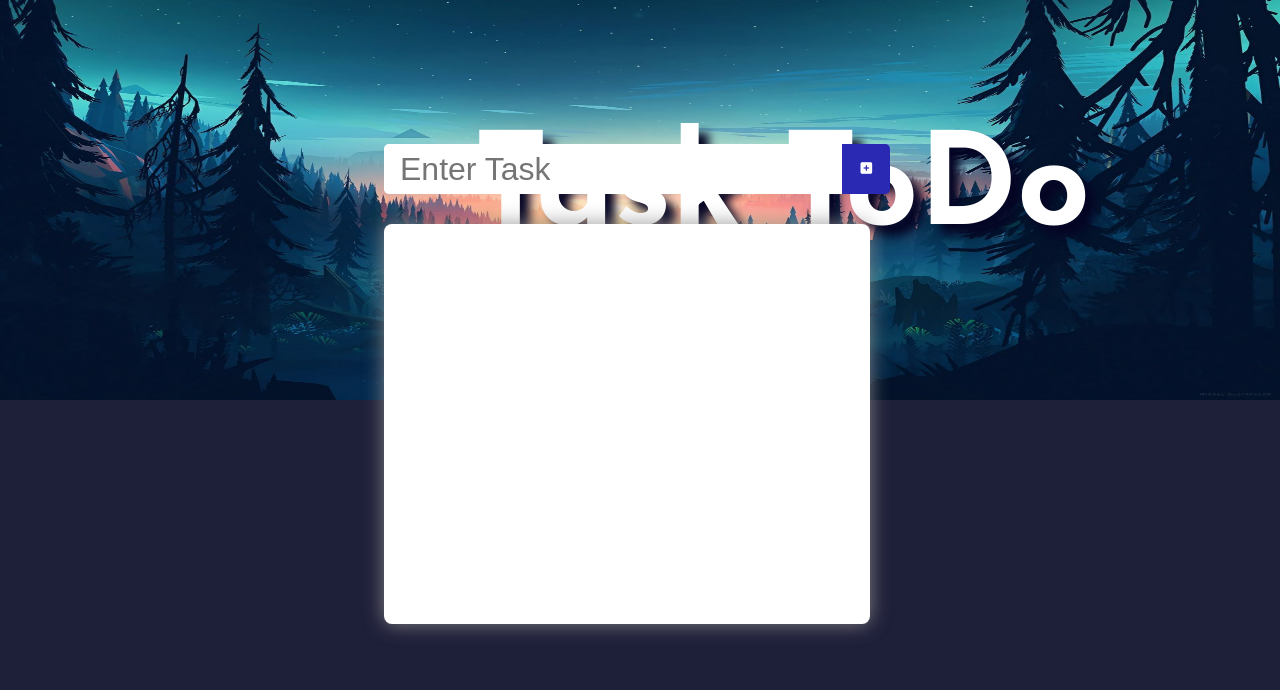
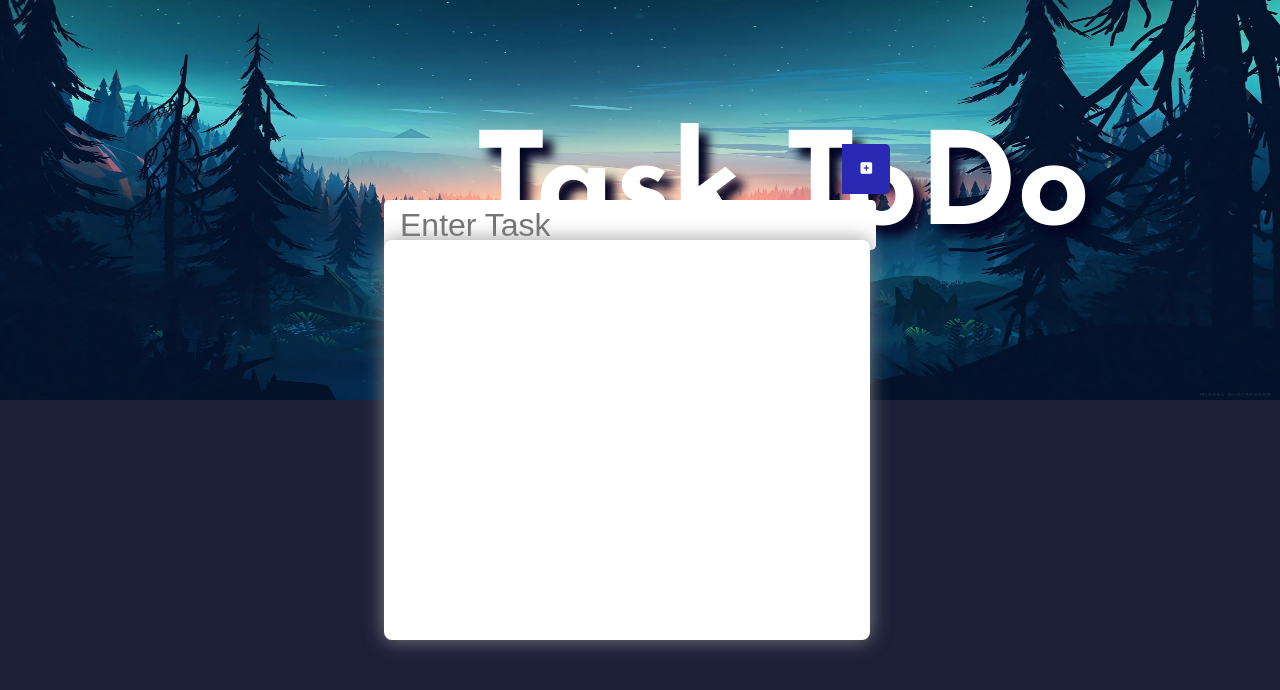
Before and after one commit to alyzehkazmi/alyzehtodo.github.io, a plain HTML site: page index.html in a window 1280 px wide. Drawn offline with Linux system fonts and the light colour scheme.

Commit message:
Update style.css

```diff
--- a/style.css
+++ b/style.css
@@ -34,7 +34,7 @@ body{
 
 #backcover input{
     left: 30%;
-    top: 18%;
+    top: 25%;
     width: 37%;
     height: 3rem;
     padding-left: 1rem;
@@ -61,7 +61,7 @@ body{
 #tasks{
     position: absolute;
     z-index: 1;
-    top: 28%;
+    top: 30%;
     left: 30%;
     width: 38%;
     min-height: 50vh;
```
